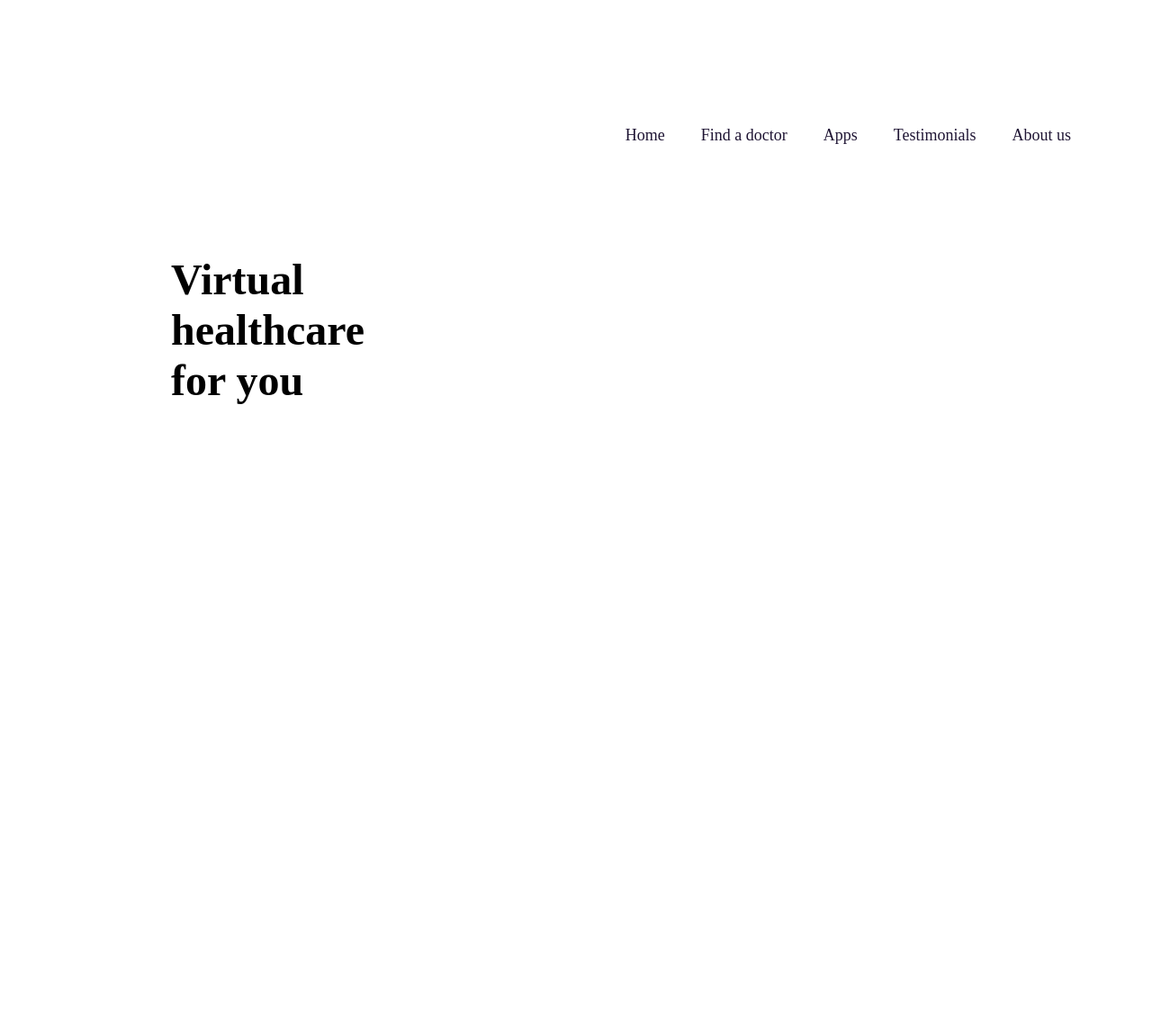
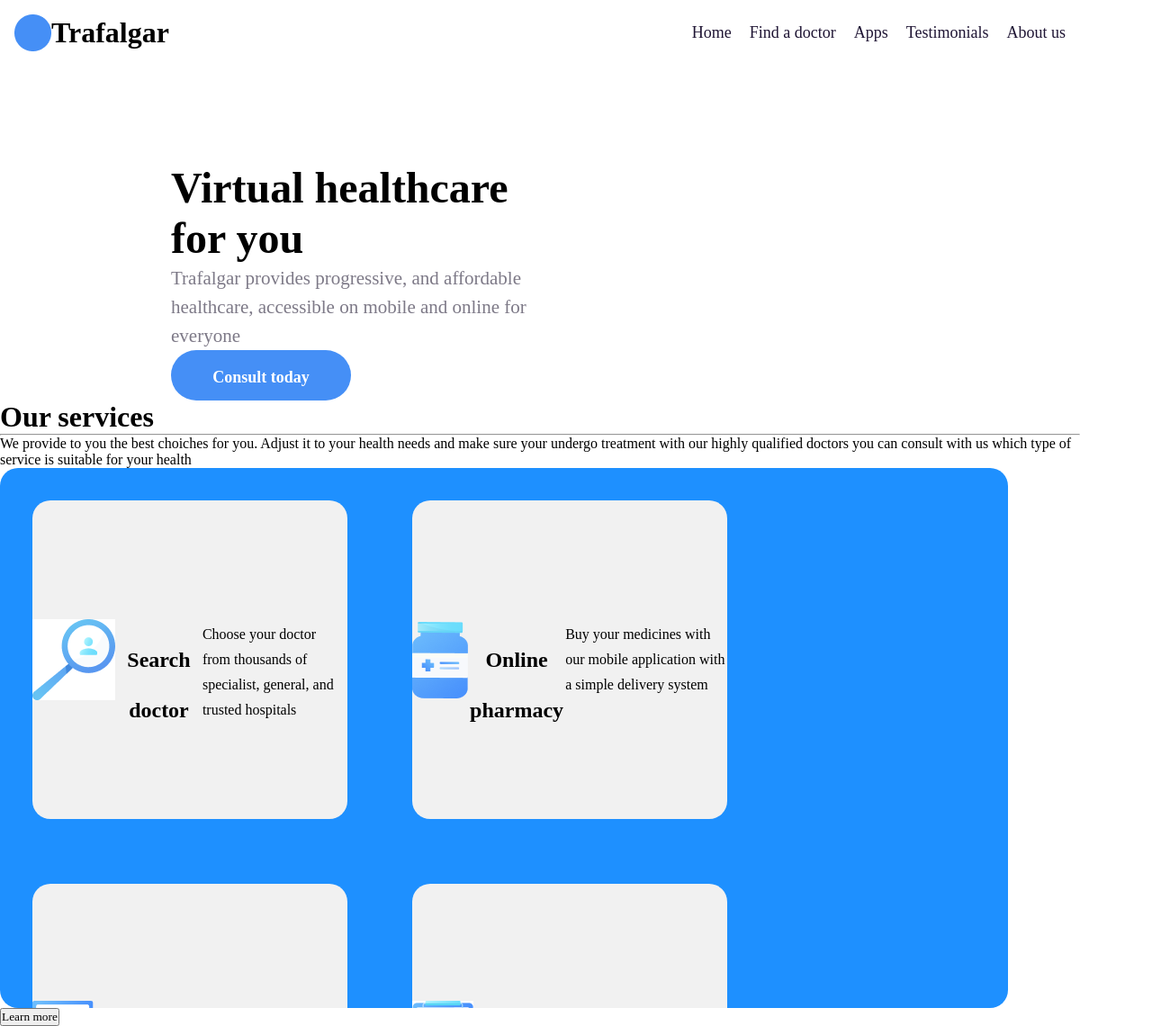
Before and after one commit to SophikoCh/MarkupChallenge, a plain HTML site: page Chalange/markupCh.html in a window 1280 px wide. Shown: the whole page at 90% size. Before the commit the page ends 800 px from the top, so only its background shows below. Drawn offline with Linux system fonts and the light colour scheme.

Commit message:
Blac box coding

```diff
--- a/Chalange/markupCh.css
+++ b/Chalange/markupCh.css
@@ -2,49 +2,168 @@
     padding: 0;
     margin: 0;
     box-sizing: border-box;
+    font-family: muli;
 }
 
 body,
 html {
-    width: 100%;
-    height: 100%;
+    max-width: 1200px;
+    max-height: 1940px;
     background: #FFF;
 }
 
-nav {
-    position: absolute;
-    right: 0;
-    padding: 70px;
+.headermenu {
+    margin: 1em;
+    display: flex;
+    justify-content: space-between;
+    align-items: center;
+
 }
 
-ul {
+
+.nav-items {
     display: flex;
-    justify-content: space-between;
+
+    gap: 20px;
     list-style: none;
-    padding-top: 70px;
 }
+
+
 
 li a {
     color: var(--1f1534-hyfen, #1F1534);
-    font-family: muli;
+    font-family: Muli;
     font-size: 18px;
     font-style: normal;
     font-weight: 400;
     line-height: normal;
     text-decoration: none;
-    padding: 20px;
+
 }
 
-h1 {
-    color: #000;
+.logo-container {
+    display: flex;
+    align-items: center;
+}
+
+.content-box {
+    padding-left: 190px;
+
+}
+
+.content-box h1 {
+    width: 427px;
+    height: 112px;
+    top: 283px;
+    left: 190px;
     font-family: Muli;
     font-size: 48px;
-    font-style: normal;
     font-weight: 700;
     line-height: 56px;
-    width: 427px;
-    height: 112px;
+    letter-spacing: 0em;
+    text-align: left;
+    color: #000;
+    ;
+
+
+}
+
+.content-box p {
+    width: 445px;
+    height: 96px;
+    font-family: Muli;
+    font-style: normal;
+    font-size: 21px;
+    font-weight: 300;
+    line-height: 32px;
+    letter-spacing: 0em;
+    text-align: left;
+    color: #7D7987;
+}
+
+.content-box button {
+    width: 200px;
+    height: 56px;
+    top: 564px;
+    left: 190px;
+    border-radius: 55px;
+    background: #458FF6;
+    color: #FFFFFF;
+    border: none;
+    font-family: Muli;
+    font-size: 18px;
+    font-weight: 700;
+    line-height: 60px;
+    letter-spacing: 0em;
+    text-align: center;
+
+}
+
+
+
+
+.services {
+    width: 1120px;
+    height: 745px;
+    top: 1224px;
+    left: 240px;
+    border-radius: 20px;
     display: flex;
-    padding-top: 283px;
-    padding-left: 190px;
+    height: 600px;
+    flex-wrap: wrap;
+    align-content: stretch;
+    overflow: scroll;
+    background-color: DodgerBlue;
+    overflow: auto;
+
+  }
+
+
+
+.services div {
+    display: flex;
+    align-items: center;
+    justify-content: left;
+    background-color: lightsteelblue;
+    width: 350px;
+    height: 354px;
+    top: 1224px;
+    left: 240px;
+    border-radius: 20px;
+    background-color: #f1f1f1;
+    text-align: center;
+    margin: 36px;
+  }
+
+
+.services div h3 {
+    width: 160px;
+    height: 56px;
+    top: 1390.41px;
+    left: 279px;
+    font-family: Muli;
+    font-size: 24px;
+    font-weight: 700;
+    line-height: 56px;
+    letter-spacing: 0em;
+
+
 }
+
+.services div p {
+    width: 266px;
+    height: 84px;
+    top: 1447.41px;
+    left: 279px;
+    font-family: Muli;
+    font-size: 16px;
+    font-weight: 300;
+    line-height: 28px;
+    letter-spacing: 0em;
+    text-align: left;
+}
+
+.services div img {
+    display: flex;
+    justify-content: start;
+}
--- a/Chalange/markupCh.html
+++ b/Chalange/markupCh.html
@@ -4,42 +4,88 @@
 <head>
     <title>MarkupChalange</title>
     <link rel="stylesheet" href="markupCh.css">
+    <style>
+        @import url('https://fonts.googleapis.com/css2?family=Roboto:wght@100&display=swap');
+    </style>
 </head>
 
 <body>
-    <header>
+    <header class="headermenu">
+
+
+        <div class="logo-container">
+            <img src="icons/Ellipse 7 (1).png" title="headerlogo">
+            <h1>Trafalgar</h1>
+        </div>
         <nav>
-            <ul>
+            <ul class="nav-items">
                 <li> <a href="#home" ; title="Home">Home</a></li>
                 <li><a href="#findadoctor" ; title="Findadoctor">Find a doctor</a></li>
                 <li><a href="#apps" ; title="Apps">Apps</a></li>
                 <li><a href="#testimonials" ; title="Testimonials">Testimonials</a></li>
                 <li><a href="#aboutus" ; title="Aboutus">About us</a></li>
-                <img src="" alt="">
+
             </ul>
         </nav>
     </header>
-
+    <br />
+    <br />
+    <br />
+    <br />
+    <br />
+    <br />
+    <div class="content-box">
         <h1>Virtual healthcare for you</h1>
-    <!-- <p>Trafalgar provides progressive, and affordable
+        <p>Trafalgar provides progressive, and affordable
             healthcare, accessible on mobile and online
             for everyone</p>
-    <button> Consult today</button>
-     <img src="" alt="">
+        <button> Consult today </button>
+    </div>
+
+    <!-- <img src="icons/trafalgar-header illustration 1.png"> -->
+    <div class="ourservices">
         <h1>Our services</h1>
         <hr />
-    <p>We provide to you the best choiches for you. Adjust it to your health needs and make sure your undergo treatment
-        with our highly qualified doctors you can consult with us which type of service is suitable for your health</p>
+        <p>We provide to you the best choiches for you. Adjust it to your health needs and make sure your undergo
+            treatment
+            with our highly qualified doctors you can consult with us which type of service is suitable for your health
+        </p>
         <div class="services">
-        <div></div>
-        <div></div>
-        <div></div>
-        <div></div>
-        <div></div>
-        <div></div>
+            <div>
+                <img src="icons/1search.png" alt="r" width: 91.98px; height: 90px; top: 1278px; left: 277px;>
+                <h3>Search doctor</h3>
+                <p>Choose your doctor from thousands of specialist, general, and trusted hospitals</p>
+            </div>
+            <div>
+                <img src="icons/2Frame.png" alt="r" width: 61.86px; height: 85px; top: 1286px; left: 661px;>
+                <h3>Online pharmacy</h3>
+                <p>Buy your medicines with our mobile application with a simple delivery system</p>
+            </div>
+            <div>
+                <img src="icons/3Frame.png" alt="r" width: 67.29px; height: 95px; top: 1271px; left: 1048px;>
+                <h3>Consultation</h3>
+                <p>Free consultation with our trusted doctors and get the best recomendations</p>
+            </div>
+            <div>
+                <img src="icons/4Frameinf.png" alt="r" width: 67.08px; height: 95px; top: 1661px; left: 279.64px;>
+                <h3>Details info</h3>
+                <p>Free consultation with our trusted doctors and get the best recomendations</p>
+            </div>
+            <div>
+                <img src="icons/5Frame.png" alt="r" width: 80px; height: 71.15px; top: 1674px; left: 664px;>
+                <h3>Emergency care</h3>
+                <p>You can get 24/7 urgent care for yourself or your children and your
+                    lovely family</p>
+            </div>
+            <div>
+                <img src="icons/7Frame.png" alt="" width: 69.42px; height: 95px; top: 1667px; left: 1048px;>
+                <h3>Track and save your medical history and health data </h3>
+                <p>Track and save your medical history and health data </p>
+            </div>
         </div>
         <button>Learn more</button>
-    <br />
+    </div>
+    <!-- <br />
     <br />
     <h1>Leading healthcare providers</h1>
     <p>Trafalgar provides progressive, and affordable healthcare, accessible on mobile and online for everyone. To us,
```
Also changed, not shown: Chalange/icons/1search.png (added), Chalange/icons/2Frame.png (added), Chalange/icons/3Frame.png (added), Chalange/icons/4Frameinf.png (added), Chalange/icons/5Frame.png (added), Chalange/icons/6Frame.png (added), Chalange/icons/Ellipse 7 (1).png (added), Chalange/icons/Ellipse 7.png (added), Chalange/icons/trafalgar-header illustration 1.png (added). Lines whose indentation alone changed are shown as unchanged.
